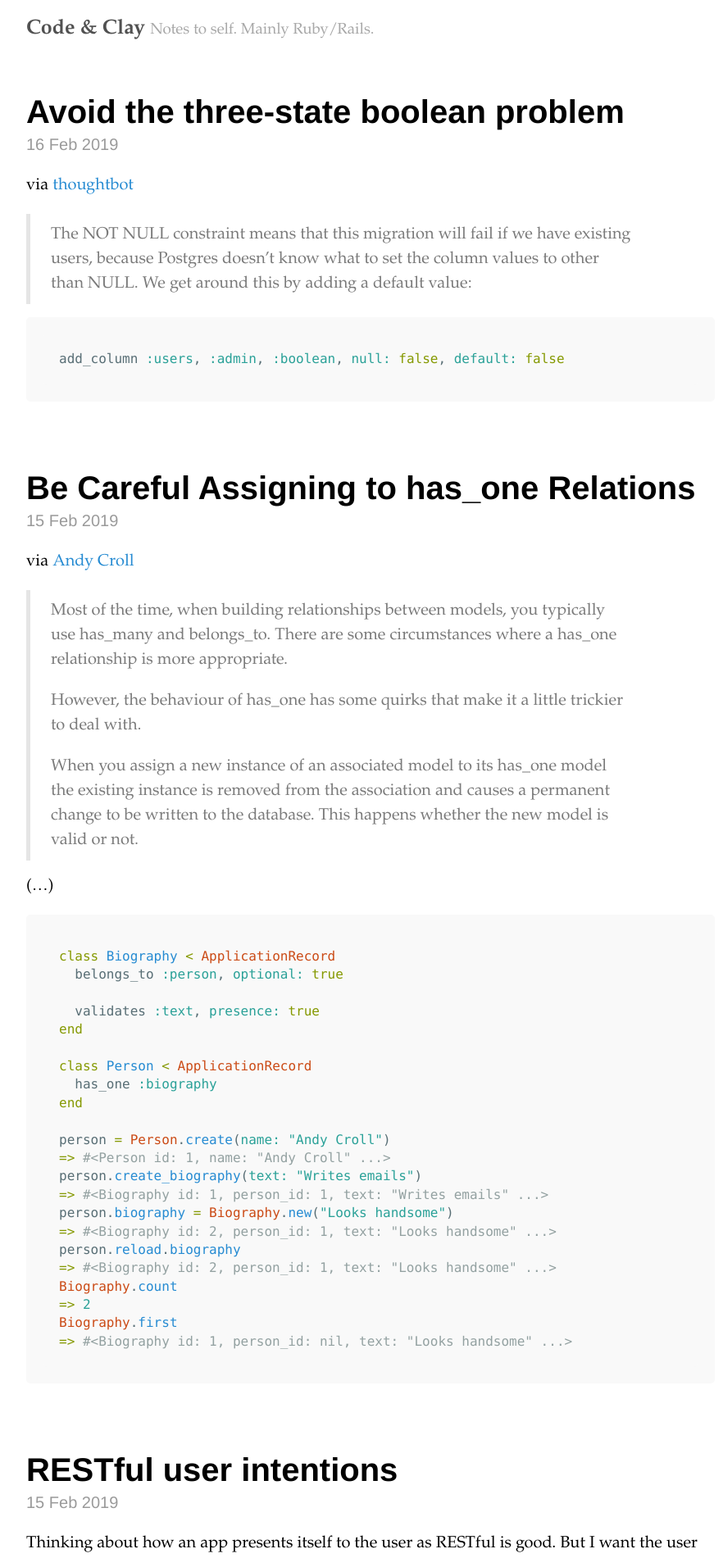
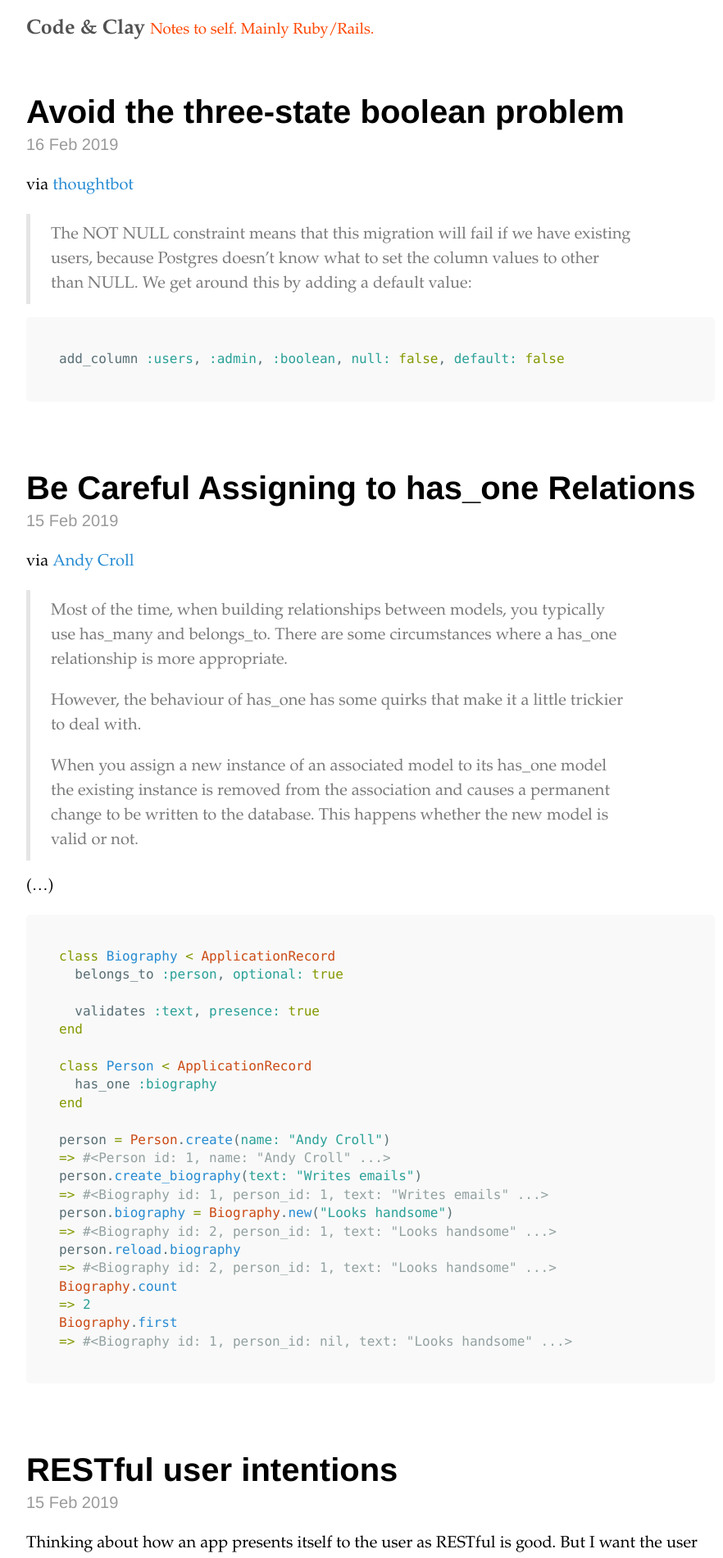
Before and after one commit to codeandclay/code_and_clay_blog, a Jekyll site: the page built from index.html, in a window 1280 px wide. Shown: the top 1901 px of the page at 82% size, without its empty margins (188-1070 px from the left). Built offline with Jekyll 4.4.1, drawn with Linux system fonts in a browser that asks for light colours; the list of posts is cut into pages by our own code.

Commit message:
Make tagline red

```diff
--- a/_layouts/default.html
+++ b/_layouts/default.html
@@ -9,7 +9,7 @@
       <header class="masthead">
         <h3 class="masthead-title">
           <a href="{{ site.baseurl }}/" title="Home">{{ site.title }}</a>
-          <small>{{ site.tagline }}</small>
+          <small class="tagline">{{ site.tagline }}</small>
         </h3>
       </header>
 
--- a/_sass/_custom.scss
+++ b/_sass/_custom.scss
@@ -1,3 +1,7 @@
 .language-ruby .highlight {
   background-color: $gray-1;
 }
+
+.tagline {
+  color: #FF4500;
+}
--- a/_sass/_masthead.scss
+++ b/_sass/_masthead.scss
@@ -21,6 +21,6 @@
   small {
     font-size: 75%;
     font-weight: 400;
-    opacity: .5;
+    // opacity: .5;
   }
 }
```
